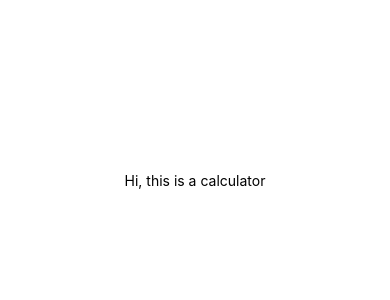
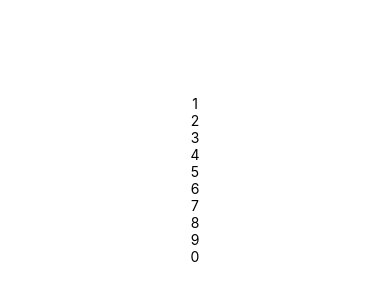
Before and after one commit to lanachiad/calculator-app, a React Native app: screen / in a window 390 px wide. Shown: the part 242-542 px from the top of the page. Built offline with nearby package versions, Linux system fonts and the light colour scheme.

Commit message:
Render buttons dynamically

```diff
--- a/Calculator.js
+++ b/Calculator.js
@@ -6,8 +6,16 @@
 	render() {
 		return (
 			<View style={styles.container}>
-				<Text>Hi, this is a calculator</Text>
-				<Button />
+				<Button value={1} />
+				<Button value={2} />
+				<Button value={3} />
+				<Button value={4} />
+				<Button value={5} />
+				<Button value={6} />
+				<Button value={7} />
+				<Button value={8} />
+				<Button value={9} />
+				<Button value={0} />
 			</View>
 		)
 	}
```
